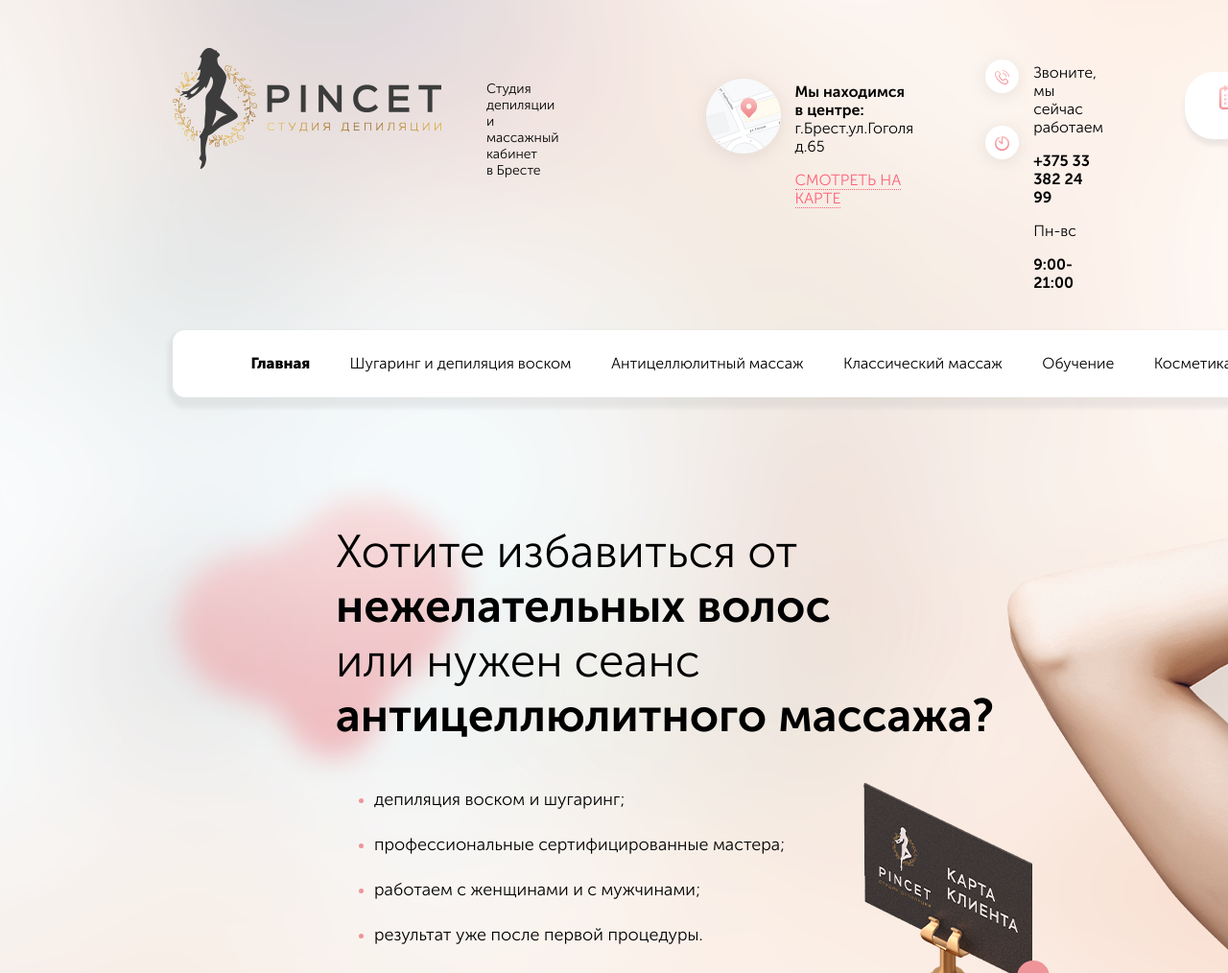
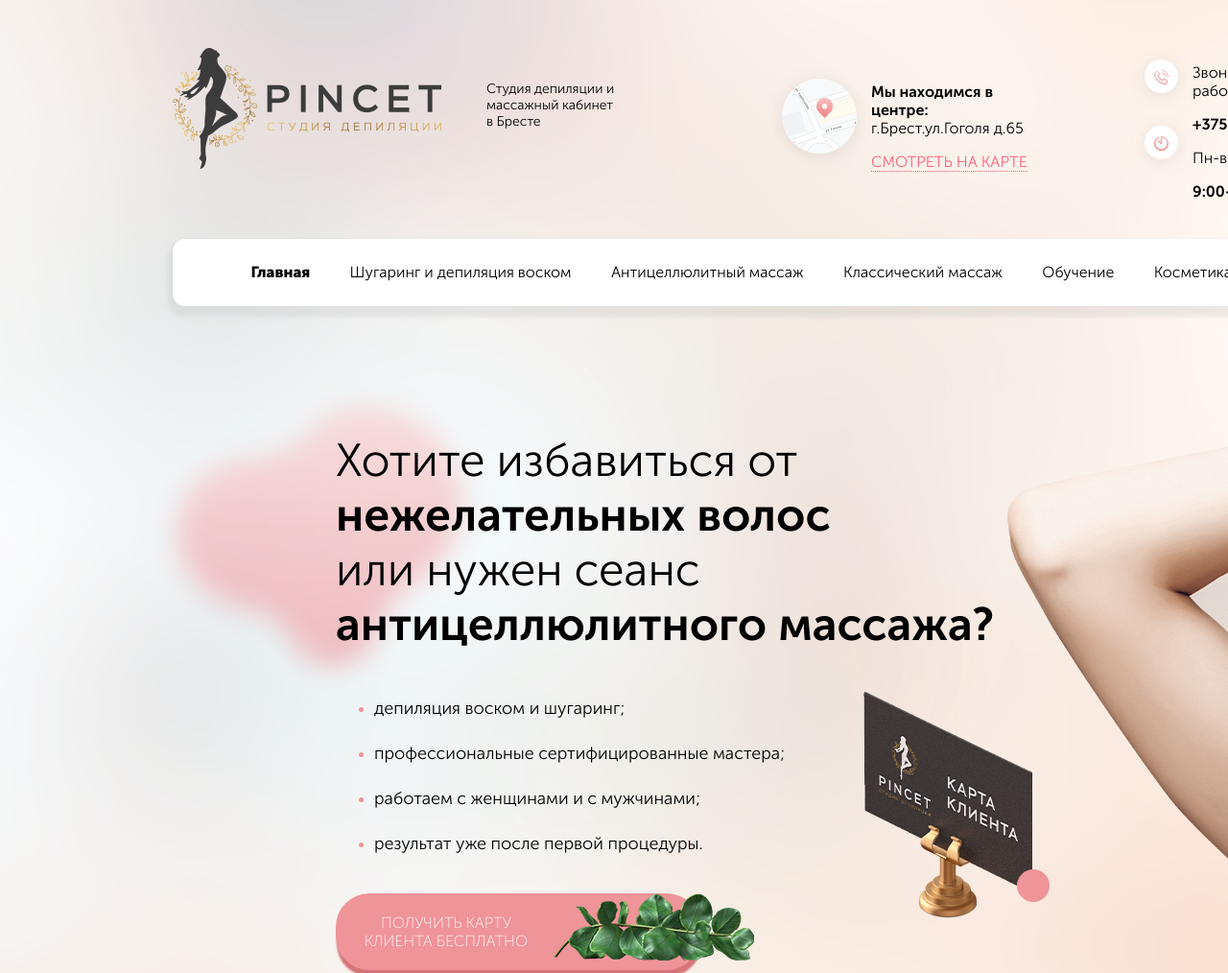
Before and after one commit to KseniaLeskina/paradigma-test, a plain HTML site: page index.html in a window 1280 px wide. Shown: the top 1014 px of the page at 96% size. Drawn offline with Linux system fonts and the light colour scheme.

Commit message:
Add files via upload

```diff
--- a/css/paradigma.css
+++ b/css/paradigma.css
@@ -57,7 +57,7 @@ body * {
 }
 .map {
     display: flex;
-    margin-left: 138px;
+    margin-left: 150px;
     margin-top: 20px;
 }
 .map-a, a:hover {
@@ -69,7 +69,7 @@ body * {
 }
 .icons {
   display: flex;
-  margin-left: 60px;
+  margin-left: 80px;
 }
 .icons-button {
     width: 234px;
@@ -77,10 +77,14 @@ body * {
     background-color: white;
     border-radius: 30px;
     border-style: none;
-    margin-left: 85px;
+    margin-left: 70px;
     margin-top: 25px;
     box-shadow: 0 6px 4px 0.5px rgba(192, 192, 192, 0.288);
     cursor: pointer;
+}
+.contacts {
+    width: 190px;
+
 }
 .circle-tel {
     font-family: "MUSEOSANSCYRL_1";
--- a/index.html
+++ b/index.html
@@ -11,16 +11,16 @@
 
     <header class="header">
         <div class="wrapper">
-            <img class="back" src="images/back.png" alt="back" width="1920" height="1125">
+            <img class="back" src="images/back.png" alt="back" width="1920" height="1200">
             <div class="header-div">
                 <div class="logo">
                     <div> <img src="images/logo.png" alt="logo"></div>
-                    <div><p class="logo-p">Студия депиляции и<br>массажный кабинет<br>в Бресте</p></div>
+                    <div class="contacts"><p class="logo-p">Студия депиляции и<br>массажный кабинет<br>в Бресте</p></div>
                 </div>
 
                 <div class="map">
                     <div><img src="images/map.png" alt="map"></div>
-                    <div>
+                    <div class="contacts">
                         <p class="circle-tel"><span class="wrapper-div-span"> Мы находимся в центре:</span><br>г.Брест.ул.Гоголя д.65</p>
                         <a class="map-a" href="map">СМОТРЕТЬ НА КАРТЕ</a>
                     </div>
@@ -32,11 +32,11 @@
                     </div>
 
                     <div class="contacts">
-                        <div class="circle"></div>
-                        <div><p class="circle-tel">Звоните, мы сейчас работаем</p>
-                            <p class="circle-tel"><span class="wrapper-div-span">+375 33 382 24 99</span></p>
-                            <p class="circle-tel">Пн-вс</p><span class="wrapper-div-span">9:00-21:00</span>
-                        </div>
+
+                        <p class="circle-tel">Звоните, мы сейчас работаем</p>
+                        <p class="circle-tel"><span class="wrapper-div-span">+375 33 382 24 99</span></p>
+                        <p class="circle-tel">Пн-вс</p><span class="wrapper-div-span">9:00-21:00</span>
+
                     </div>
                     <div>
                         <button class="icons-button">
```
